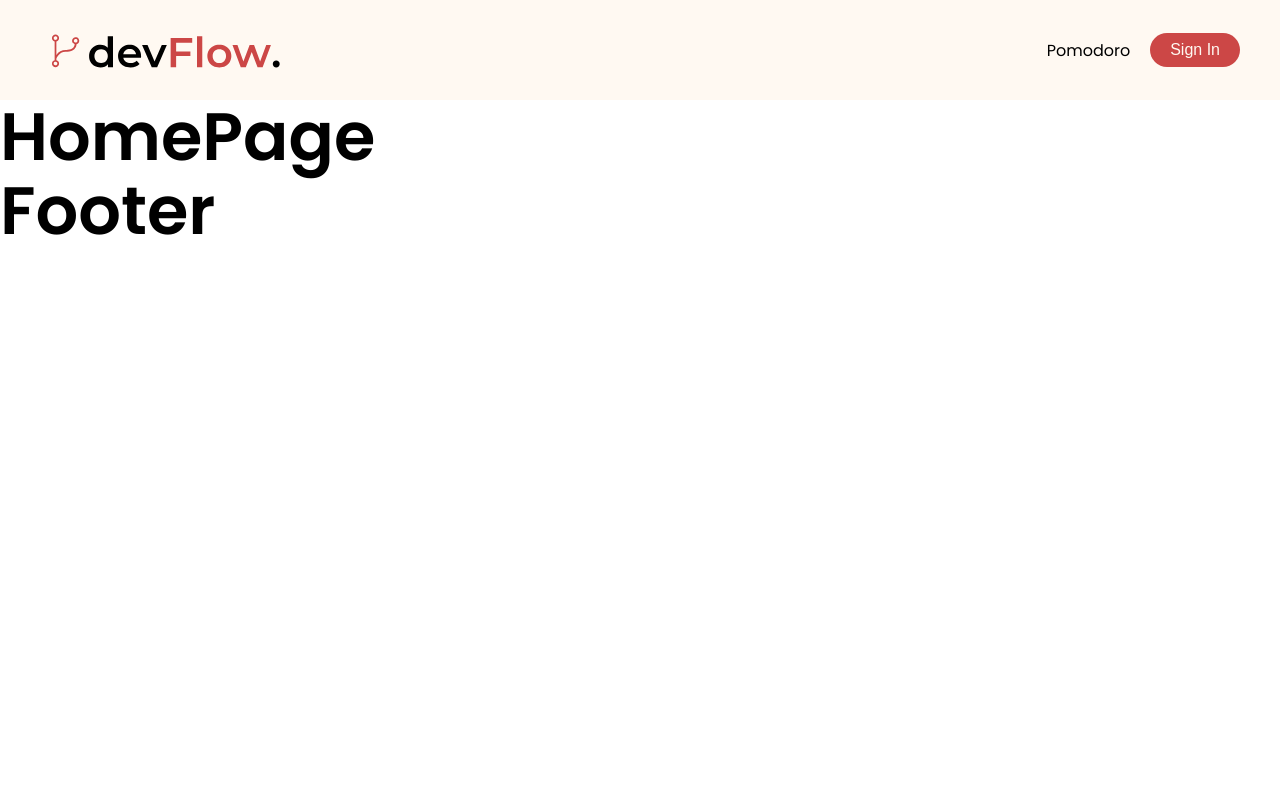
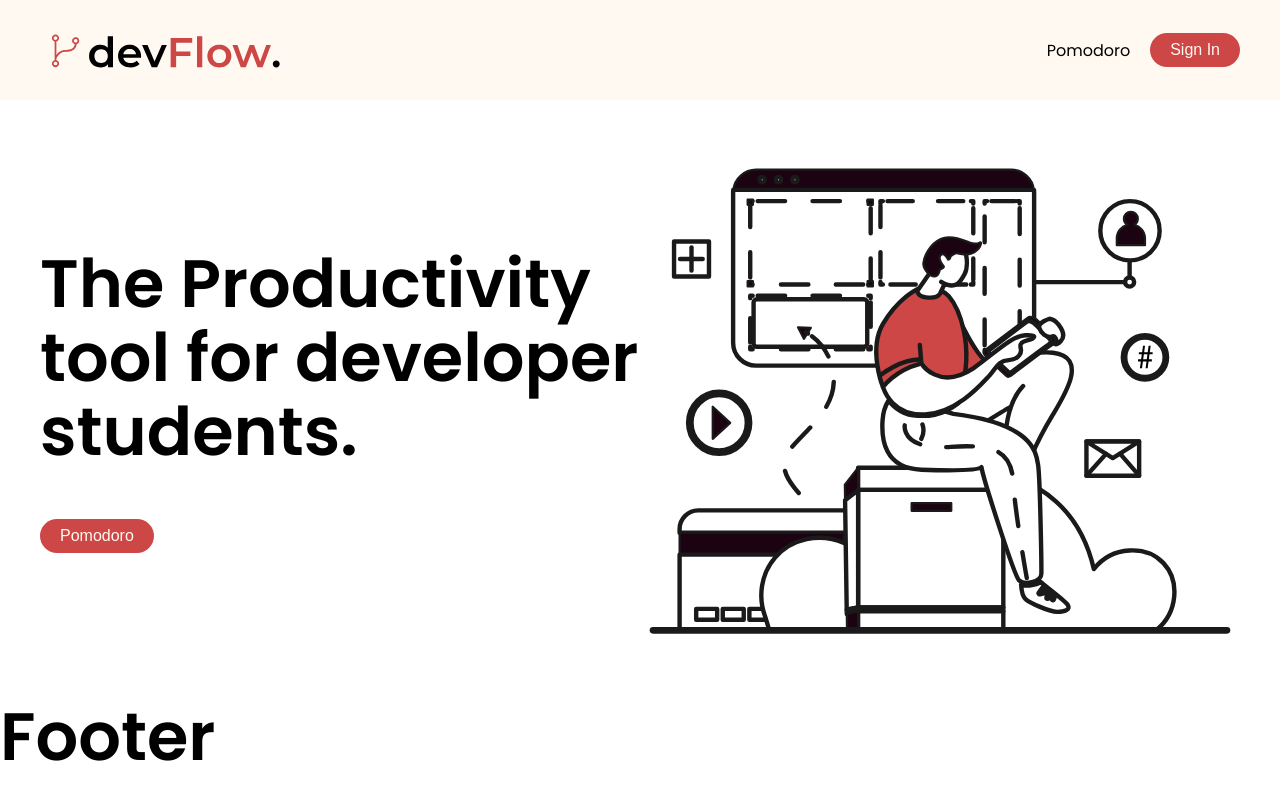
Before and after one commit to kajberg84/devFlow, a React (Create React App) app: page / in a window 1280 px wide. Built offline with nearby package versions, Linux system fonts and the light colour scheme.

Commit message:
Main page done

```diff
--- a/src/pages/HomePage/HomePage.css
+++ b/src/pages/HomePage/HomePage.css
@@ -0,0 +1,15 @@
+.main-container {
+  max-width: 1200px;
+  display: flex;
+  flex-direction: row;
+  align-items: center;
+  margin: 0 auto;
+}
+
+.main-wrapper, .mainImage {
+  width: 50%;
+}
+
+.mainImage {
+  width: 50%;
+}
--- a/src/pages/HomePage/HomePage.jsx
+++ b/src/pages/HomePage/HomePage.jsx
@@ -1,10 +1,19 @@
-import React from 'react'
-import './HomePage.css'
+import React from 'react';
+import './HomePage.css';
+import startImage from '../../utils/images/startimage.svg';
+import { Button } from '../../components/button/Button';
 
 export const HomePage = () => {
     return (
-    <div>
-        <h1>HomePage</h1>
+<main className="main-container">
+    <div className="main-wrapper">
+        <h1>The Productivity tool for developer students.</h1>
+        <Button customCssClass="btn-primary signIn--button" text="Pomodoro" />
     </div>
+
+    <img src={startImage} alt="Person reading a box while sitting on a box" className="mainImage">
+    </img>
+
+</main>
     )
 }
```
Also changed, not shown: src/utils/images/startimage.svg (added).
